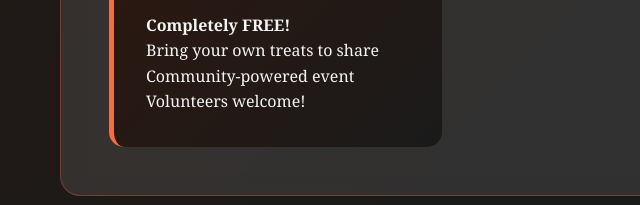
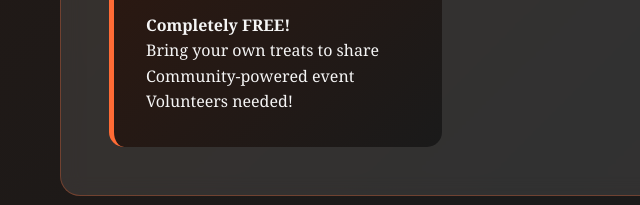
Before and after one commit to choicelildice/trunk-or-treat, a plain HTML site: page index.html in a window 1280 px wide. Shown: the part 1515-1720 px from the top of the page, 0-640 px from the left. Drawn offline with Linux system fonts and the light colour scheme.

Commit message:
Change 'Volunteers welcome!' to 'Volunteers needed!'
- Update Cost section to emphasize need for volunteers
- Keep 'Non-parents are welcome too!' unchanged

```diff
--- a/index.html
+++ b/index.html
@@ -437,7 +437,7 @@
                     <p><strong>Completely FREE!</strong></p>
                     <p>Bring your own treats to share</p>
                     <p>Community-powered event</p>
-                    <p>Volunteers welcome!</p>
+                    <p>Volunteers needed!</p>
                 </div>
             </div>
         </div>
```
